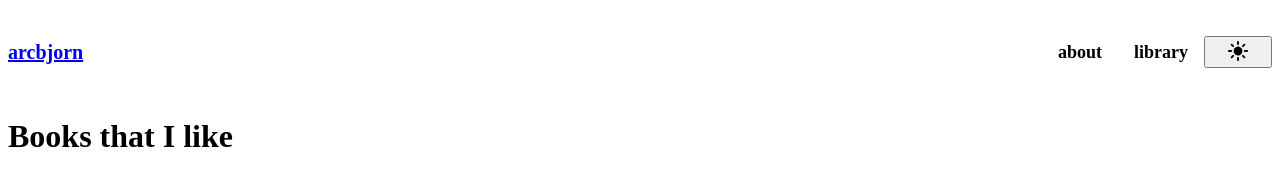
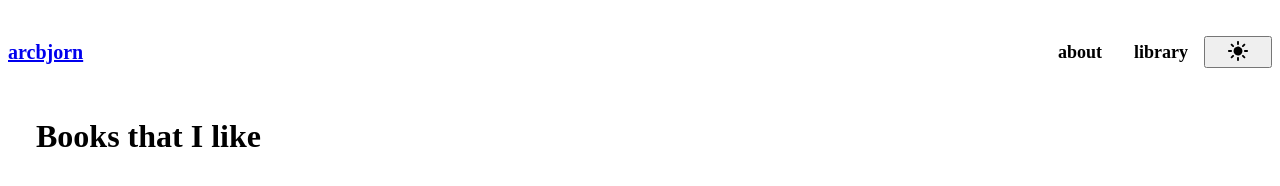
Before and after one commit to arcbjorn/arcbjorn.github.io, a Gatsby site: page /library in a window 1280 px wide. Built offline with nearby package versions, Linux system fonts and the light colour scheme; Gatsby itself is replaced by a stand-in of ours.

Commit message:
feat (components): add Books & styles

```diff
--- /dev/null
+++ b/src/components/books/Books.tsx
@@ -0,0 +1,13 @@
+import * as React from "react";
+
+import * as css from "./books.module.css";
+
+const Books: React.FunctionComponent = () => {
+  return (
+    <div className={css.books}>
+      <h1>Books that I like</h1>
+    </div>
+  );
+};
+
+export default Books;
--- /dev/null
+++ b/src/components/books/books.module.css
@@ -0,0 +1,3 @@
+.books {
+    @apply px-7;
+}
--- /dev/null
+++ b/src/components/books/books.module.css.d.ts
@@ -0,0 +1,2 @@
+// This file is automatically generated. Do not modify this file manually -- YOUR CHANGES WILL BE ERASED!
+export const books: string;
--- a/src/pages/library.tsx
+++ b/src/pages/library.tsx
@@ -1,12 +1,13 @@
 import * as React from "react";
 
 import Layout from "layouts/Layout";
+import Books from "components/books/Books";
 
 const Library: React.FunctionComponent = () => {
   return (
     <Layout>
       <title>Library</title>
-      <h1>Books that I like</h1>
+      <Books />
     </Layout>
   );
 };
```
